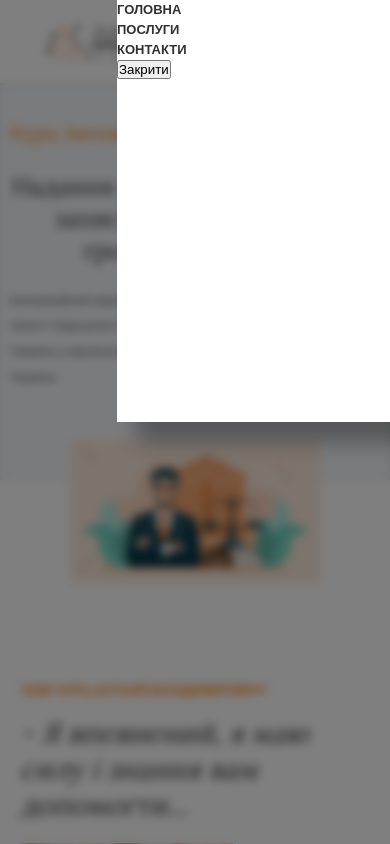
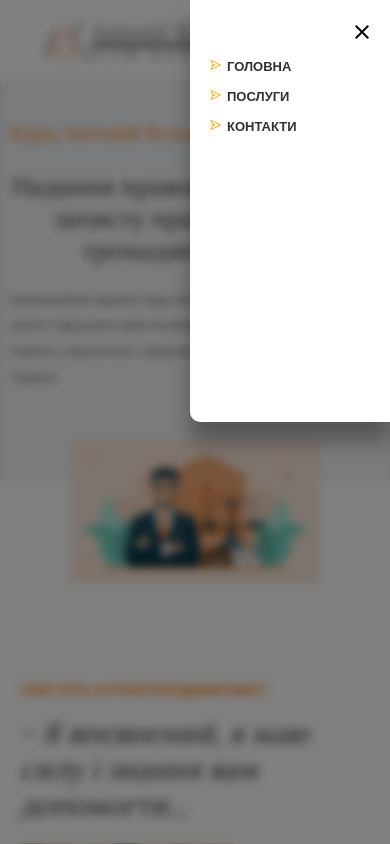
Before and after one commit to IraMira333/next-lawyer, a Next.js app: page / in a window 390 px wide. Both pictures are taken after a click on the button 329 px from the left and 41 px from the top of the page. Built offline with nearby package versions, Linux system fonts and the light colour scheme; grey boxes are pictures that could not be loaded.

Commit message:
Added pictures & styles for HomePage

```diff
--- a/package.json
+++ b/package.json
@@ -13,6 +13,7 @@
     "next": "^14.1.0",
     "react": "^18",
     "react-dom": "^18",
+    "react-icons": "^5.0.1",
     "react-modal": "^3.16.1",
     "react-query": "^3.39.3",
     "sass": "^1.70.0"
--- a/src/components/Header/Header.module.scss
+++ b/src/components/Header/Header.module.scss
@@ -33,15 +33,22 @@
   z-index: 99;
 }
 .modalBox {
-  width: 70%;
+  width: 200px;
   height: 50%;
   background-color: white;
   position: fixed;
   top: 0;
   right: 0;
   z-index: 100;
-  box-shadow: 20px 20px 20px rgba(0, 0, 0, 0.3);
+  box-shadow: 0 20px 20px rgba(0, 0, 0, 0.3);
   overflow: hidden;
+  border-radius: 0 0 0 10px;
+  padding: 20px;
+}
+.closeMenuButton {
+  background-color: transparent;
+  border: none;
+  margin-left: 140px;
 }
 .navList {
   display: none;
--- a/src/components/Header/Sidebar/Sidebar.tsx
+++ b/src/components/Header/Sidebar/Sidebar.tsx
@@ -1,4 +1,6 @@
 import Link from "next/link";
+import { IoMdClose } from "react-icons/io";
+import { AiOutlineSend } from "react-icons/ai";
 import styles from "../Header.module.scss";
 
 const Sidebar = ({ toggle }: { toggle: () => void }): JSX.Element => {
@@ -6,29 +8,47 @@ const Sidebar = ({ toggle }: { toggle: () => void }): JSX.Element => {
     <>
       <Link href="/" className={styles.modal} />
       <div className={styles.modalBox}>
+        <button
+          type="button"
+          onClick={toggle}
+          className={styles.closeMenuButton}
+        >
+          <IoMdClose size={24} color="black" />
+        </button>
         <ul>
-          <li className={styles.navItem}>
+          <li className={styles.navItem} style={{ marginTop: "10px" }}>
+            <AiOutlineSend
+              size={12}
+              color="orange"
+              style={{ marginRight: "5px" }}
+            />
             <Link className={styles.navLink} href="/" onClick={toggle}>
               ГОЛОВНА
             </Link>
           </li>
-          <li className={styles.navItem}>
+          <li className={styles.navItem} style={{ marginTop: "10px" }}>
+            <AiOutlineSend
+              size={12}
+              color="orange"
+              style={{ marginRight: "5px" }}
+            />
             <Link className={styles.navLink} href="/services" onClick={toggle}>
               ПОСЛУГИ
             </Link>
           </li>
 
-          <li className={styles.navItem}>
+          <li className={styles.navItem} style={{ marginTop: "10px" }}>
+            <AiOutlineSend
+              size={12}
+              color="orange"
+              style={{ marginRight: "5px" }}
+            />
             <Link className={styles.navLink} href="/contacts" onClick={toggle}>
               КОНТАКТИ
             </Link>
           </li>
         </ul>
-        <div>
-          <button type="button" onClick={toggle}>
-            Закрити
-          </button>
-        </div>
+        <div></div>
       </div>
     </>
   );
--- a/src/components/Home/Home.tsx
+++ b/src/components/Home/Home.tsx
@@ -85,11 +85,15 @@ const HomePart = () => {
                 height={212}
               />
               <h4 className={styles.whoDoIHelpTitle}>
-                Постраждалим від дій ДМС України
+                Особам, яким протиправно скасовано документи
               </h4>
             </div>
 
-            {/* <h4>
+            {/*
+            <h4 className={styles.whoDoIHelpTitle}>
+                Постраждалим від дій ДМС України
+              </h4>
+            <h4>
               Особам, які зіткнулись з протиправними діями органів ДМС України у
               випадках:
             </h4>
@@ -137,7 +141,7 @@ const HomePart = () => {
           <li>
             <div className={styles.whoDoIHelpBox}>
               <Image
-                src={"/lawyers.png"}
+                src={"/uaDocs.avif"}
                 alt="picture"
                 width={218}
                 height={212}
```
Also changed, not shown: public/uaDocs.avif (added), 1 other file (tests, documents, lock files or other folders).
